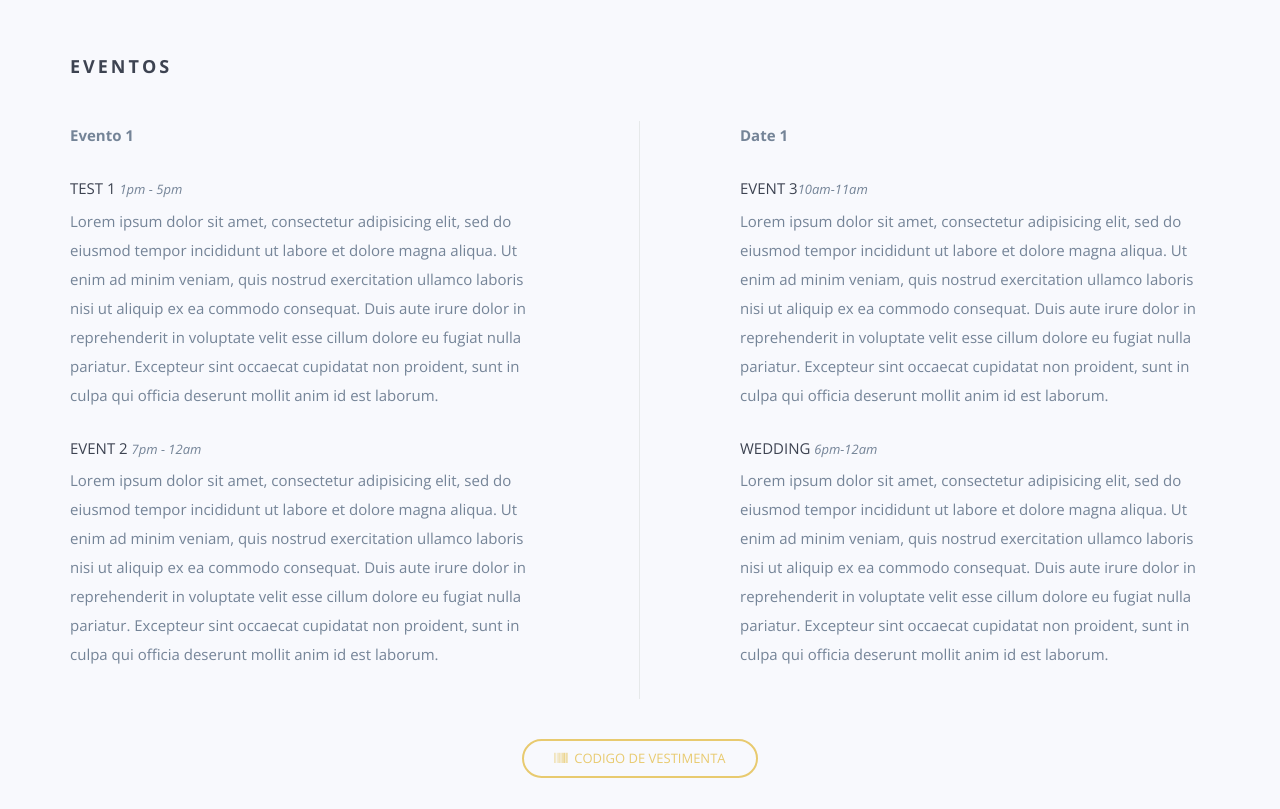
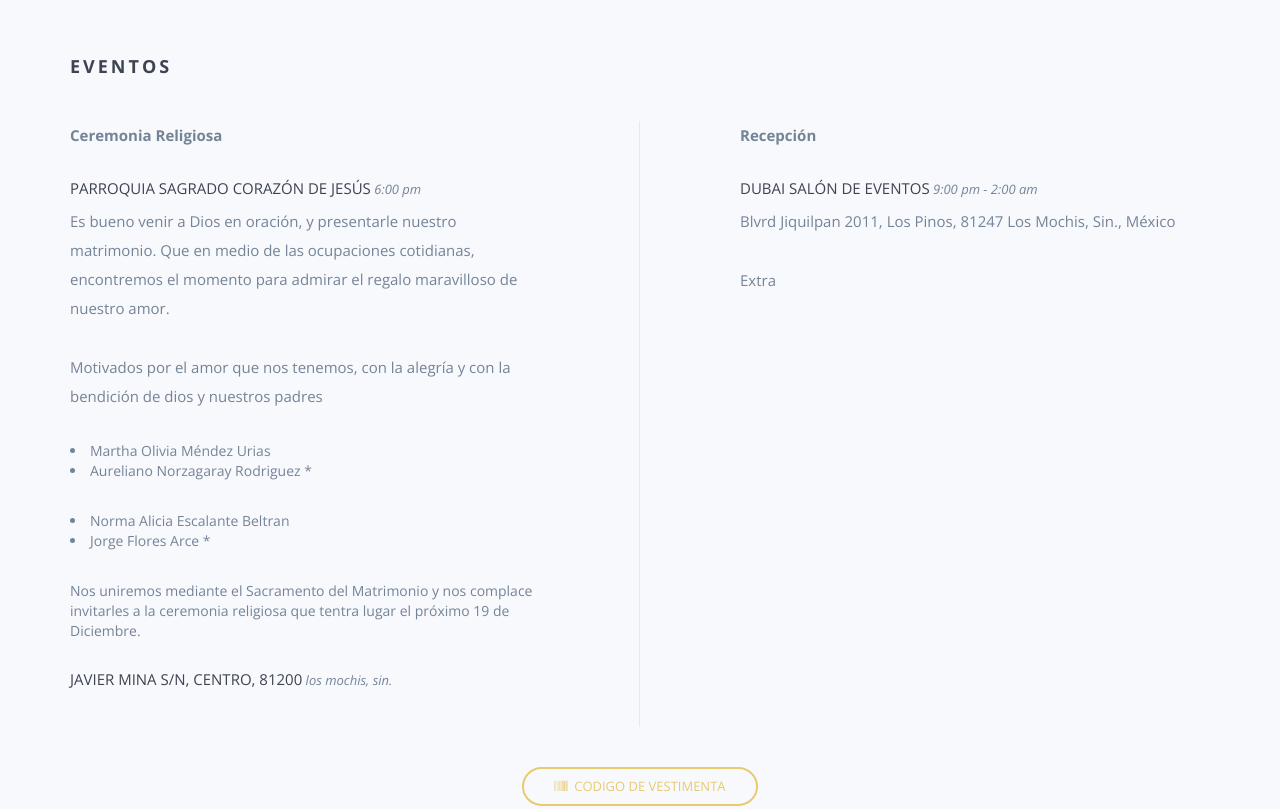
Before and after one commit to jorgef21/jorgef21.github.io, a website: page index.html in a window 1280 px wide. Shown: the part 1580-2389 px from the top of the page. Drawn offline with nearby package versions, Linux system fonts and the light colour scheme; some packages are replaced by stand-ins of ours; a script that the page names is missing.

Commit message:
text changes

```diff
--- a/index.html
+++ b/index.html
@@ -101,19 +101,14 @@
     <div class="container">
         <div class="row">
             <div class="col-md-12 text-center">
-                <h3 class="header">Como nos conocimos</h3>
+                <h3 class="header">Nuestra Historia</h3>
             </div>
         </div>
         <div class="row">
             <div class="col-md-3 hidden-sm hidden-xs"><img src="img/IMG_2317.jpg" class="wp1"></div>
             <div class="col-md-6">
                 <p>
-                    Lorem ipsum dolor sit amet, consectetur adipisicing elit, sed do eiusmod
-                    tempor incididunt ut labore et dolore magna aliqua. Ut enim ad minim veniam,
-                    quis nostrud exercitation ullamco laboris nisi ut aliquip ex ea commodo
-                    consequat. Duis aute irure dolor in reprehenderit in voluptate velit esse
-                    cillum dolore eu fugiat nulla pariatur. Excepteur sint occaecat cupidatat non
-                    proident, sunt in culpa qui officia deserunt mollit anim id est laborum.
+
                 </p>
             </div>
             <div class="col-md-3 hidden-sm hidden-xs"><img src="img/DSD_0214.jpg" class="wp2"></div>
@@ -135,46 +130,39 @@
         <div class="row">
             <div class="col-md-6 col-sm-12 col-xs-12 leftcol">
                 <div class="wp3">
-                    <p><strong>Evento 1</strong></p>
+                    <p><strong>Ceremonia Religiosa</strong></p>
 
-                    <h5>Test 1 <span class="time">1PM - 5PM</span></h5>
-                    <p>Lorem ipsum dolor sit amet, consectetur adipisicing elit, sed do eiusmod
-                    tempor incididunt ut labore et dolore magna aliqua. Ut enim ad minim veniam,
-                    quis nostrud exercitation ullamco laboris nisi ut aliquip ex ea commodo
-                    consequat. Duis aute irure dolor in reprehenderit in voluptate velit esse
-                    cillum dolore eu fugiat nulla pariatur. Excepteur sint occaecat cupidatat non
-                    proident, sunt in culpa qui officia deserunt mollit anim id est laborum.</p>
+                    <h5>Parroquia Sagrado Corazón de Jesús<span class="time"> 6:00 PM</span></h5>
+                    <p>Es bueno venir a Dios en oración, y presentarle nuestro matrimonio. Que en medio de las ocupaciones cotidianas, encontremos el momento
+                       para admirar el regalo maravilloso de nuestro amor.
+                    </p>
+                    <p>Motivados por el amor que nos tenemos, con la alegría y con la bendición de dios y nuestros padres
+                       <li>Martha Olivia Méndez Urias</li>
+                       <li>Aureliano Norzagaray Rodriguez *</li>
+                       <p>
+                      <li>Norma Alicia Escalante Beltran</li>
+                       <li>Jorge Flores Arce *</li>
+                      </p>
+                      Nos uniremos mediante el Sacramento del Matrimonio y nos complace invitarles a la ceremonia religiosa que tentra lugar
+                      el próximo 19 de Diciembre.
+
+                    </p>
                 </div>
                 <div class="wp5">
-                    <h5>Event 2 <span class="time">7PM - 12AM</span></h5>
-                    <p>Lorem ipsum dolor sit amet, consectetur adipisicing elit, sed do eiusmod
-                    tempor incididunt ut labore et dolore magna aliqua. Ut enim ad minim veniam,
-                    quis nostrud exercitation ullamco laboris nisi ut aliquip ex ea commodo
-                    consequat. Duis aute irure dolor in reprehenderit in voluptate velit esse
-                    cillum dolore eu fugiat nulla pariatur. Excepteur sint occaecat cupidatat non
-                    proident, sunt in culpa qui officia deserunt mollit anim id est laborum.</p>
+                    <h5>Javier Mina s/n, Centro, 81200<span class="time">  Los Mochis, Sin.</span></h5>
+                    <p></p>
                 </div>
             </div>
             <div class="col-md-6 col-sm-12 col-xs-12 rightcol">
                 <div class="wp4">
-                    <p><strong>Date 1</strong></p>
+                    <p><strong>Recepción</strong></p>
 
-                    <h5>event 3<span class="time">10AM-11AM</span></h5>
-                    <p>Lorem ipsum dolor sit amet, consectetur adipisicing elit, sed do eiusmod
-                    tempor incididunt ut labore et dolore magna aliqua. Ut enim ad minim veniam,
-                    quis nostrud exercitation ullamco laboris nisi ut aliquip ex ea commodo
-                    consequat. Duis aute irure dolor in reprehenderit in voluptate velit esse
-                    cillum dolore eu fugiat nulla pariatur. Excepteur sint occaecat cupidatat non
-                    proident, sunt in culpa qui officia deserunt mollit anim id est laborum.</p>
+                    <h5>Dubai Salón de Eventos<span class="time"> 9:00 PM - 2:00 AM</span></h5>
+                    <p>Blvrd Jiquilpan 2011, Los Pinos, 81247 Los Mochis, Sin., México</p>
                 </div>
                 <div class="wp6">
-                    <h5>Wedding <span class="time">6PM-12AM</span></h5>
-                    <p>Lorem ipsum dolor sit amet, consectetur adipisicing elit, sed do eiusmod
-                    tempor incididunt ut labore et dolore magna aliqua. Ut enim ad minim veniam,
-                    quis nostrud exercitation ullamco laboris nisi ut aliquip ex ea commodo
-                    consequat. Duis aute irure dolor in reprehenderit in voluptate velit esse
-                    cillum dolore eu fugiat nulla pariatur. Excepteur sint occaecat cupidatat non
-                    proident, sunt in culpa qui officia deserunt mollit anim id est laborum.</p>
+                    <h5><span class="time"></span></h5>
+                    <p>Extra</p>
                 </div>
             </div>
         </div>
```
